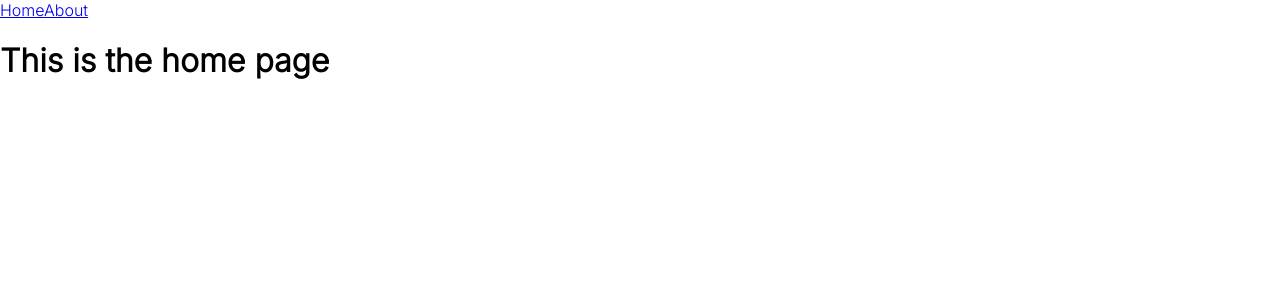
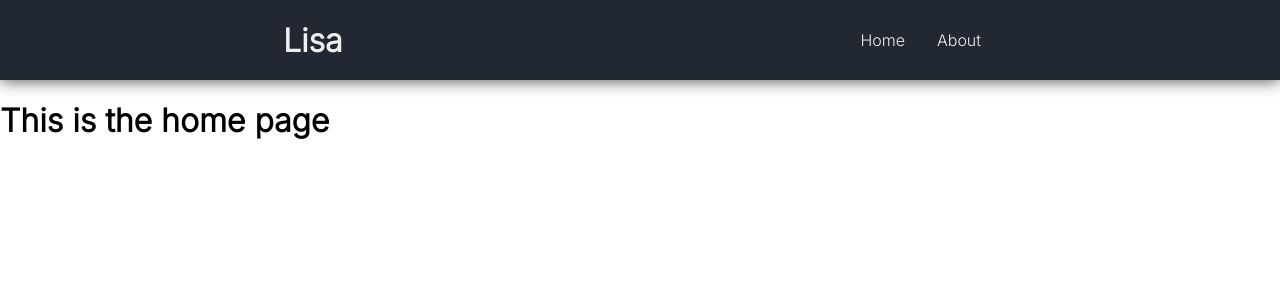
Before and after one commit to avlrd/Lisa, a Vue app: page / in a window 1280 px wide. Shown: the top 300 px of the page. Built offline with nearby package versions, Linux system fonts and the light colour scheme.

Commit message:
Added header basic structure and style

```diff
--- a/src/components/header.vue
+++ b/src/components/header.vue
@@ -5,6 +5,7 @@
 <template>
 	<header>
 		<div class="wrapper">
+			<span class="header_app_name">Lisa</span>
 			<nav>
 				<RouterLink to="/">Home</RouterLink>
 				<RouterLink to="/about">About</RouterLink>
@@ -12,3 +13,44 @@
 		</div>
 	</header>
 </template>
+
+<style scoped>
+	header {
+		background-color: rgb(34, 40, 49);
+		color: rgb(238, 238, 238);
+		box-shadow: 0 0 1rem rgba(0, 0, 0, 0.75);
+		height: 10vh;
+	}
+
+	.wrapper {
+		display: flex;
+		justify-content: space-around;
+		align-items: center;
+		height: 100%;
+		margin: 0 2rem;
+	}
+
+	.header_app_name {
+		font-size: 2rem;
+		font-weight: 900;
+	}
+
+	nav {
+		display: flex;
+		height: 100%;
+	}
+
+	nav a {
+		display: flex;
+		align-items: center;
+		text-decoration: none;
+		color: inherit;
+		height: 100%;
+		padding: 0 1rem;
+	}
+
+	nav a:hover {
+		color: rgb(0, 0, 0);
+		background-color: rgb(238, 238, 238);
+	}
+</style>
```
